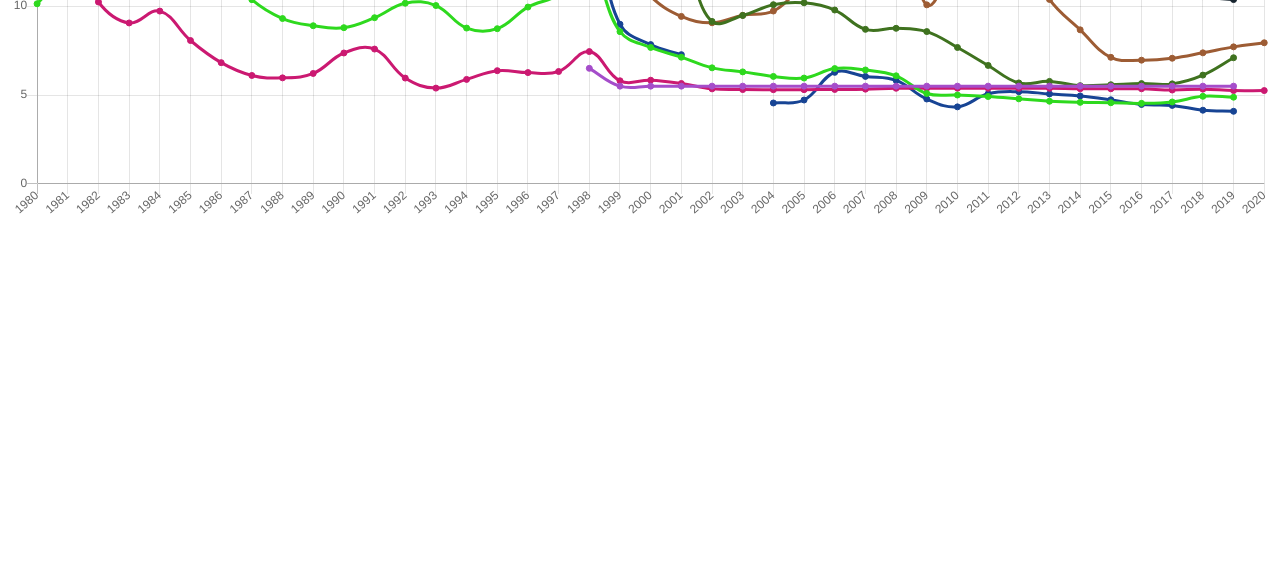
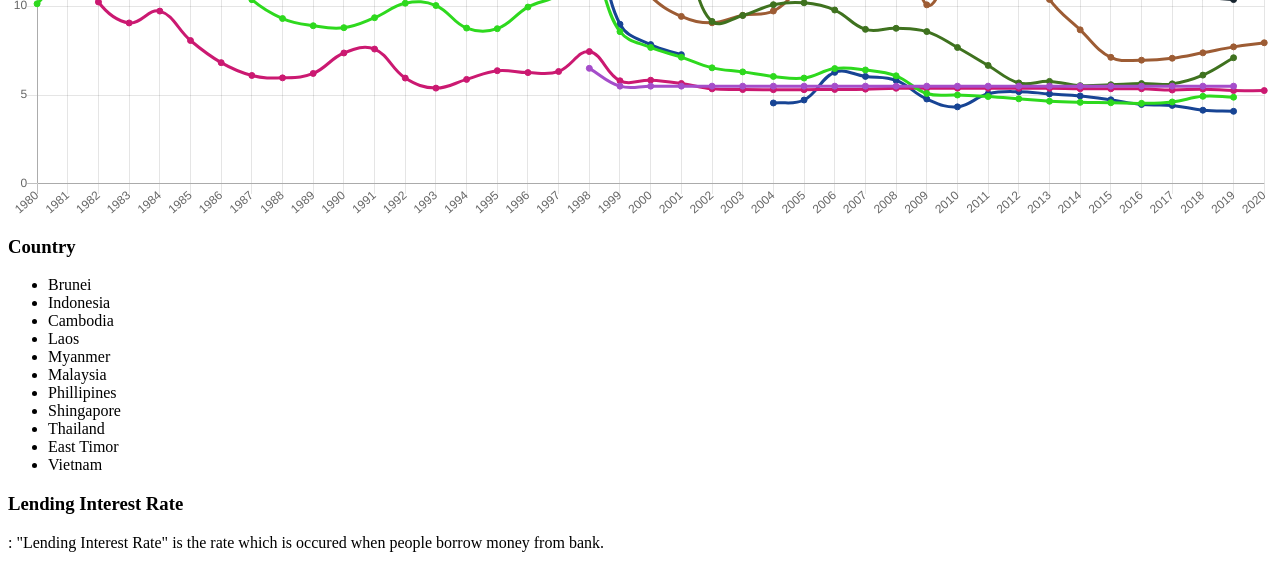
Before and after one commit to S8s8Max/api_practice, a Django app: page / in a window 1280 px wide. Shown: the part 619-1187 px from the top of the page. Before the commit the page ends 833 px from the top, so only its background shows below. Run offline with Django 3.2, Linux system fonts and the light colour scheme; data comes from the database, SQL or seed files in the repository.

Commit message:
added descriptions

```diff
--- a/templates/demo/index.html
+++ b/templates/demo/index.html
@@ -5,7 +5,24 @@
 <h1>Lending Interest Rate, South-East Asia</h1>
 
 
-<canvas id="graph" height="40px" width="70px"></canvas>
+<canvas id="graph" height="400px" width="700px"></canvas>
+
+<h3>Country</h3>
+<ul>
+    <li>Brunei</li>
+    <li>Indonesia</li>
+    <li>Cambodia</li>
+    <li>Laos</li>
+    <li>Myanmer</li>
+    <li>Malaysia</li>
+    <li>Phillipines</li>
+    <li>Shingapore</li>
+    <li>Thailand</li>
+    <li>East Timor</li>
+    <li>Vietnam</li>
+</ul>
+<h3>Lending Interest Rate</h3>
+<p>: "Lending Interest Rate" is the rate which is occured when people borrow money from bank.</p>
 
 <script type="text/javascript">
 var ctx = document.getElementById('graph').getContext('2d');
```
